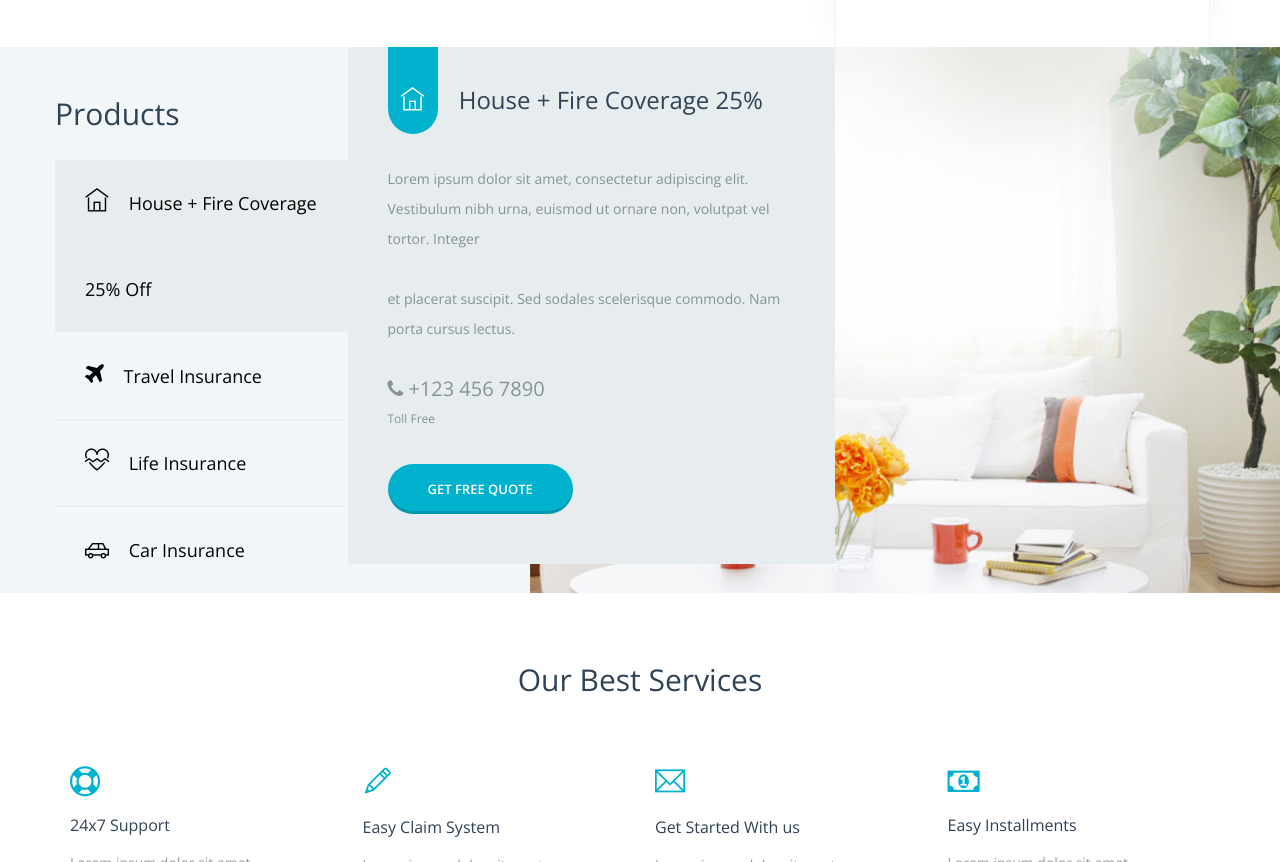
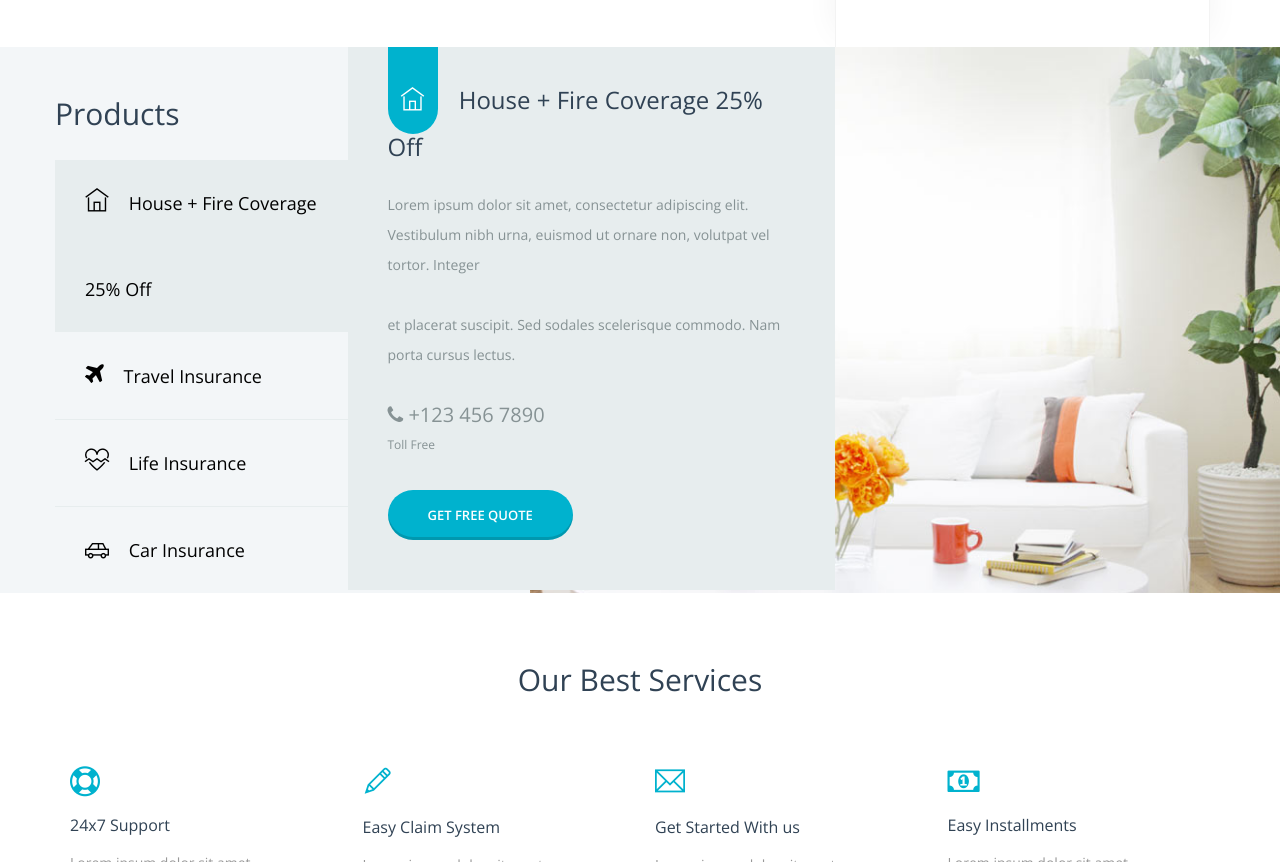
Before and after one commit to gs2004gs/Project1, a plain HTML site: page index.html in a window 1280 px wide. Shown: the part 1171-2033 px from the top of the page. Drawn offline with nearby package versions, Linux system fonts and the light colour scheme; files that its build step writes are made by us from their sources.

Commit message:
Update index.html

```diff
--- a/index.html
+++ b/index.html
@@ -190,7 +190,7 @@
                                 <div class="prod-tab-content">
                                     <h4>
                                         <span class="prod-cion"><i class="ti-home"></i></span>
-                                        House + Fire Coverage 25%
+                                        House + Fire Coverage 25% Off
                                     </h4>
                                     <p>Lorem ipsum dolor sit amet, consectetur adipiscing elit. Vestibulum nibh urna, euismod ut ornare non, volutpat vel tortor. Integer</p>
                                     <p>et placerat suscipit. Sed sodales scelerisque commodo. Nam porta cursus lectus. </p>
```
